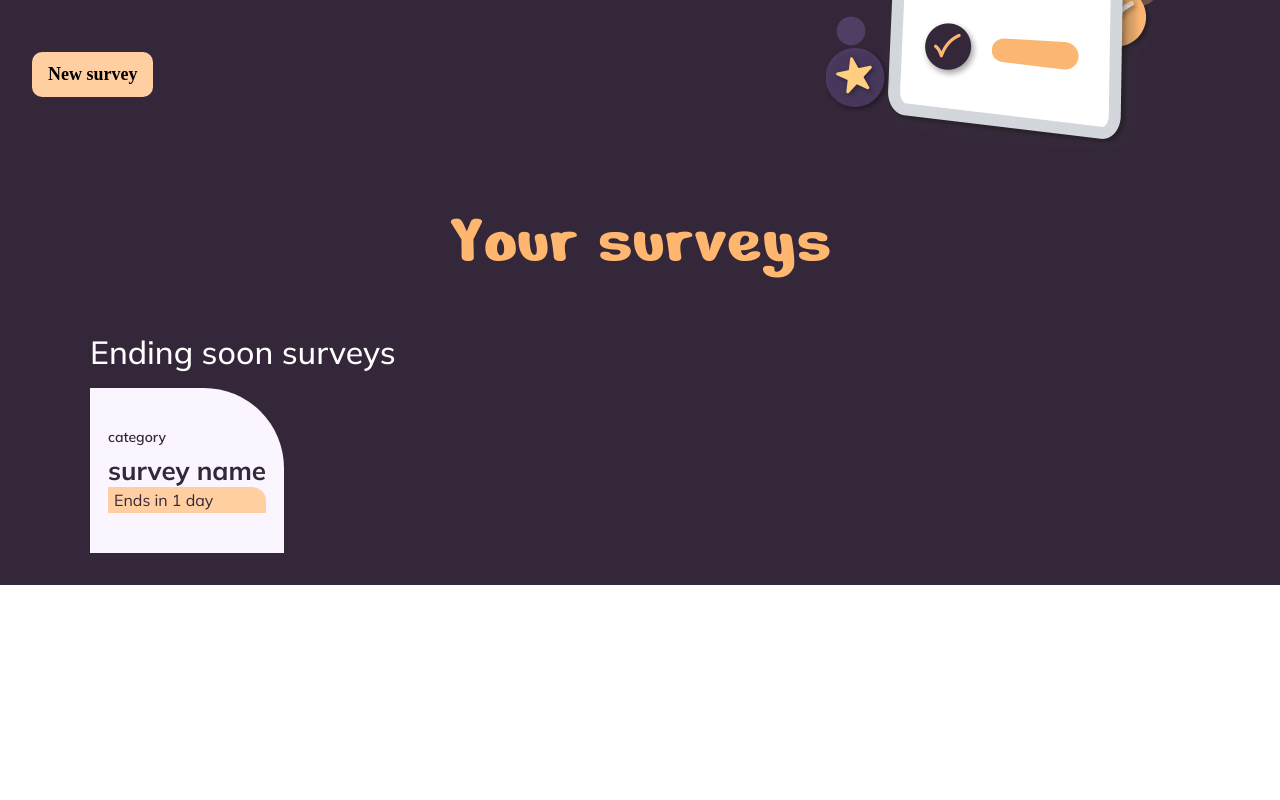
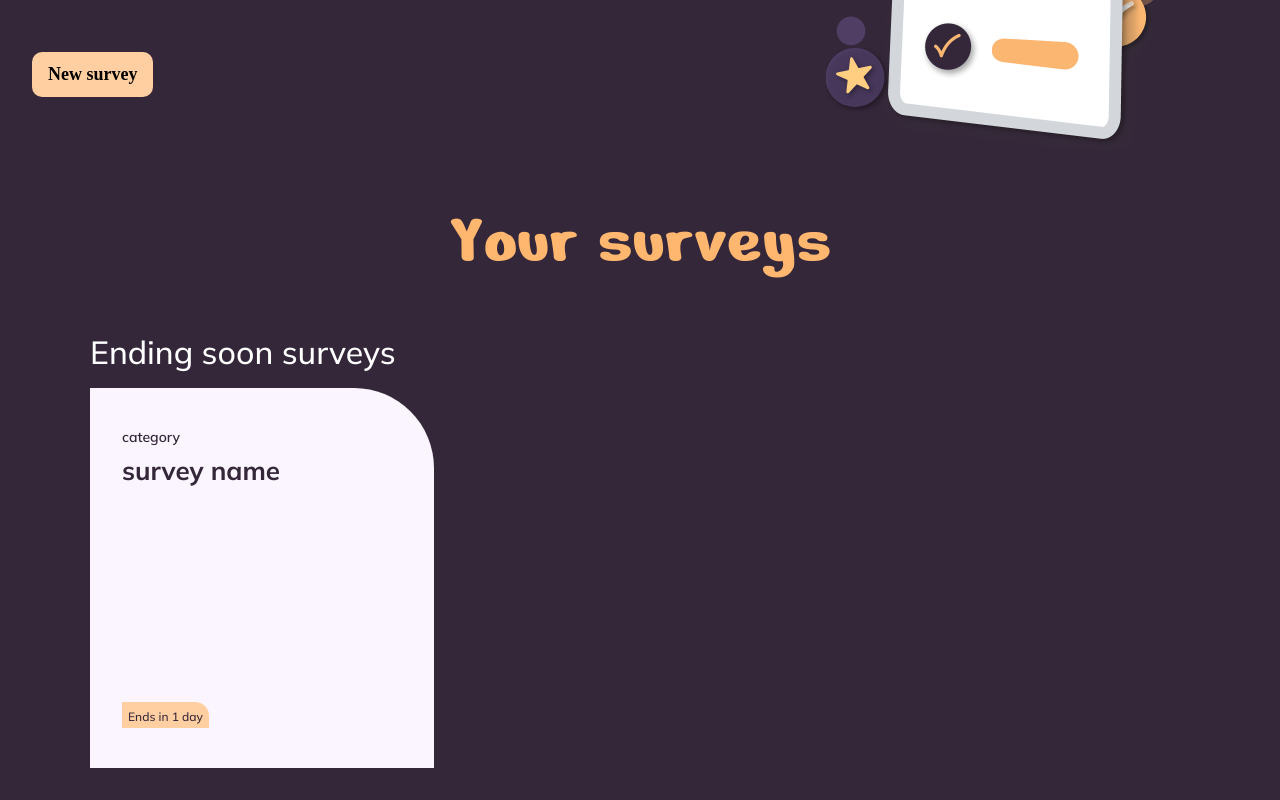
Before and after one commit to XbatzoX/poll-app, an Angular app: page / in a window 1280 px wide. Shown: the part 533-1333 px from the top of the page. Before the commit the page ends 1118 px from the top, so only its background shows below. Built offline with nearby package versions, Linux system fonts and the light colour scheme; a web font is replaced by a local one.

Commit message:
designed content of survey card

```diff
--- a/src/app/shared/components/main-surveys/main-surveys.scss
+++ b/src/app/shared/components/main-surveys/main-surveys.scss
@@ -35,10 +35,20 @@
     gap: map.get(var.$sizes, m);
 
     &__card{
+        display: flex;
+        flex-direction: column;
+        justify-content: space-between;
         background-color: map.get(var.$colors, card);
-        padding: map.get(var.$normSizes, xxl) map.get(var.$sizes, xm);
+        padding: map.get(var.$normSizes, xxl) map.get(var.$sizes, xl);
         border-top-right-radius: map.get(var.$normSizes, sUltra);
         color: map.get(var.$colors, dashboard-bg);
+        min-height: 300px;
+        width: 280px;
+
+        &:hover{
+            cursor: pointer;
+            background-color: map.get(var.$colors, list-hover);
+        }
 
         &__caption{
             @include mx.flex-start();
@@ -56,9 +66,15 @@
         }
 
         &__dateBox{
+            width: fit-content;
             background-color: map.get(var.$colors, button-bg-survey);
             padding: 3px 6px;
             border-top-right-radius: map.get(var.$sizes, sm);
+
+            &__text{
+                font-size: map.get(var.$sizes, xs);
+                font-weight: 500;
+            }
         }
     }
 }
```
